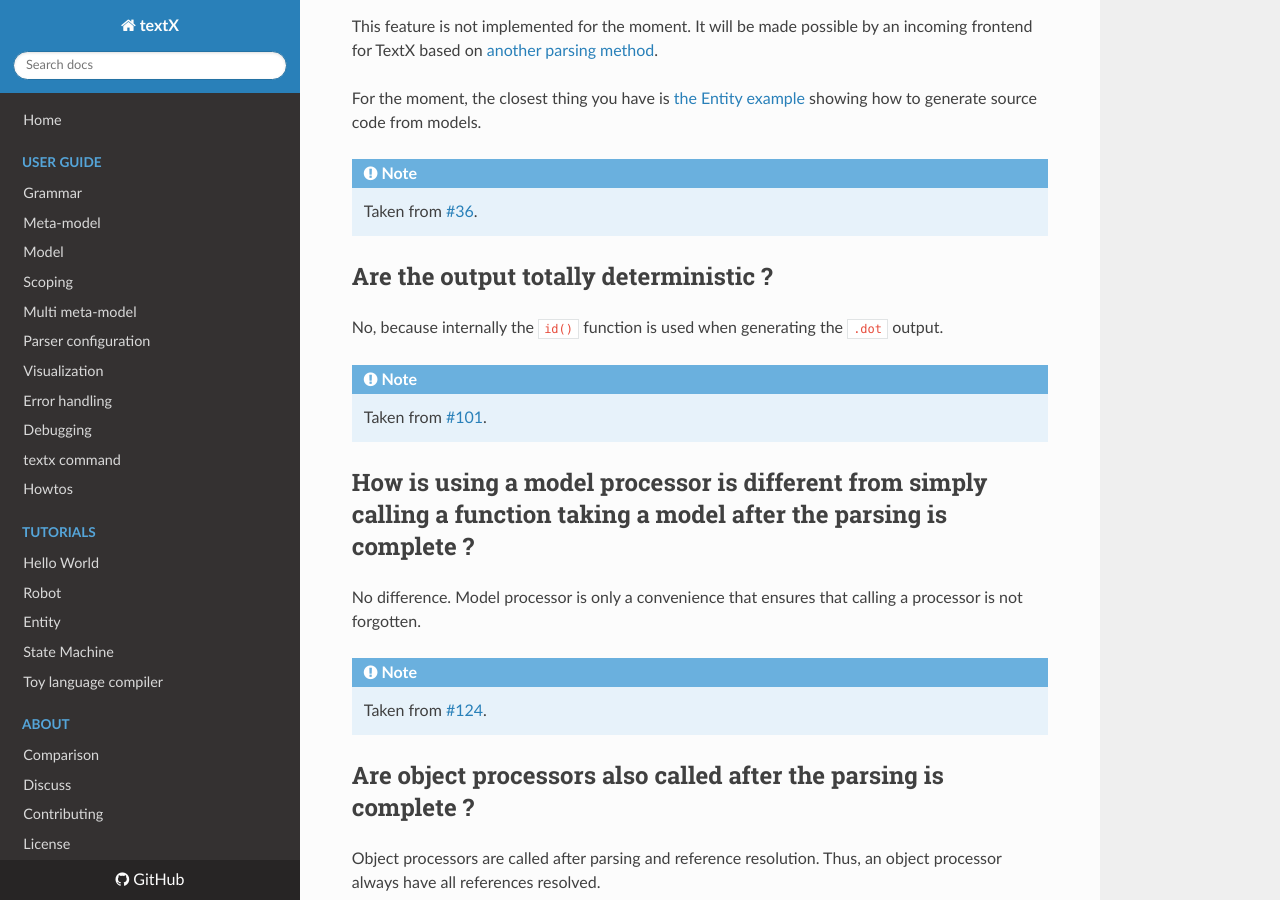
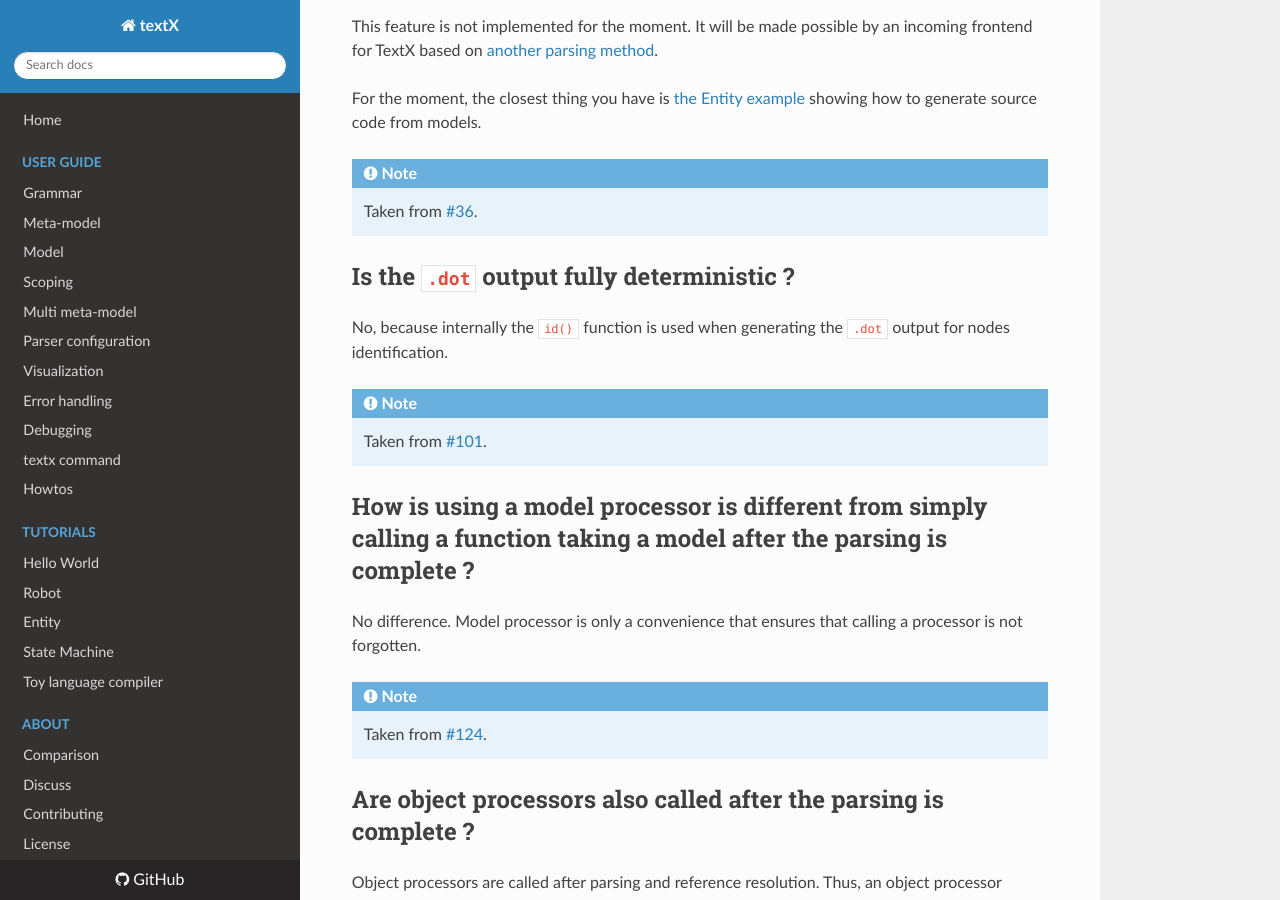
Before and after one commit to textX/textX, an MkDocs documentation site: the page built from docs/faq.md, in a window 1280 px wide and 900 px high, scrolled down 1712 px. Built offline with MkDocs 1.6.1, drawn with Linux system fonts in a browser that asks for light colours; nearby versions of some CDN libraries; comment, search, counter and statistics services are not loaded.

Commit message:
Small fix in the FAQ.

```diff
--- a/docs/faq.md
+++ b/docs/faq.md
@@ -52,8 +52,9 @@ showing how to generate source code from models.
     Taken from [#36](https://github.com/igordejanovic/textX/issues/36).
 
 
-## Are the output totally deterministic ?
-No, because internally the `id()` function is used when generating the `.dot` output.
+## Is the `.dot` output fully deterministic ?
+No, because internally the `id()` function is used when generating the `.dot`
+output for nodes identification.
 
 !!! note
     Taken from [#101](https://github.com/igordejanovic/textX/issues/101).
```
